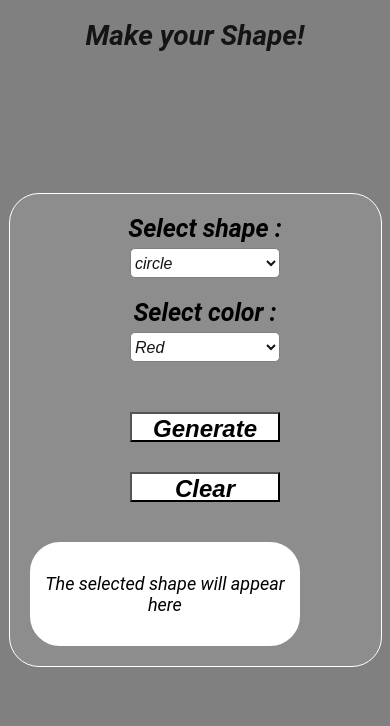
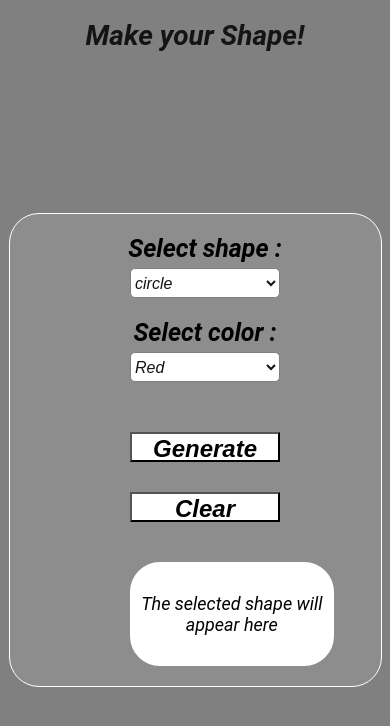
Before and after one commit to rayasalem/Shapejs, a plain HTML site: page index.html in a window 390 px wide. Drawn offline with Linux system fonts and the light colour scheme.

Commit message:
add mediaquary

```diff
--- a/index.css
+++ b/index.css
@@ -125,6 +125,7 @@ select {
   .container {
     width: 90vw;
     flex-direction: column;
+    margin-top:40px;
   }
   .title {
     font-size: 14px;
@@ -135,6 +136,19 @@ select {
     color: #141414;
   }
   .select-shape{
-    width: 80%;
+    width: 60%;
+   margin-left: 100px;
   }
 }
+@media screen and (max-width: 950px) {
+  .container {
+    margin-top:40px;
+    width: 90vw;
+  }
+
+
+  .select-shape{
+    width: 60%;
+   margin-left: 100px;
+  }
+}
```
